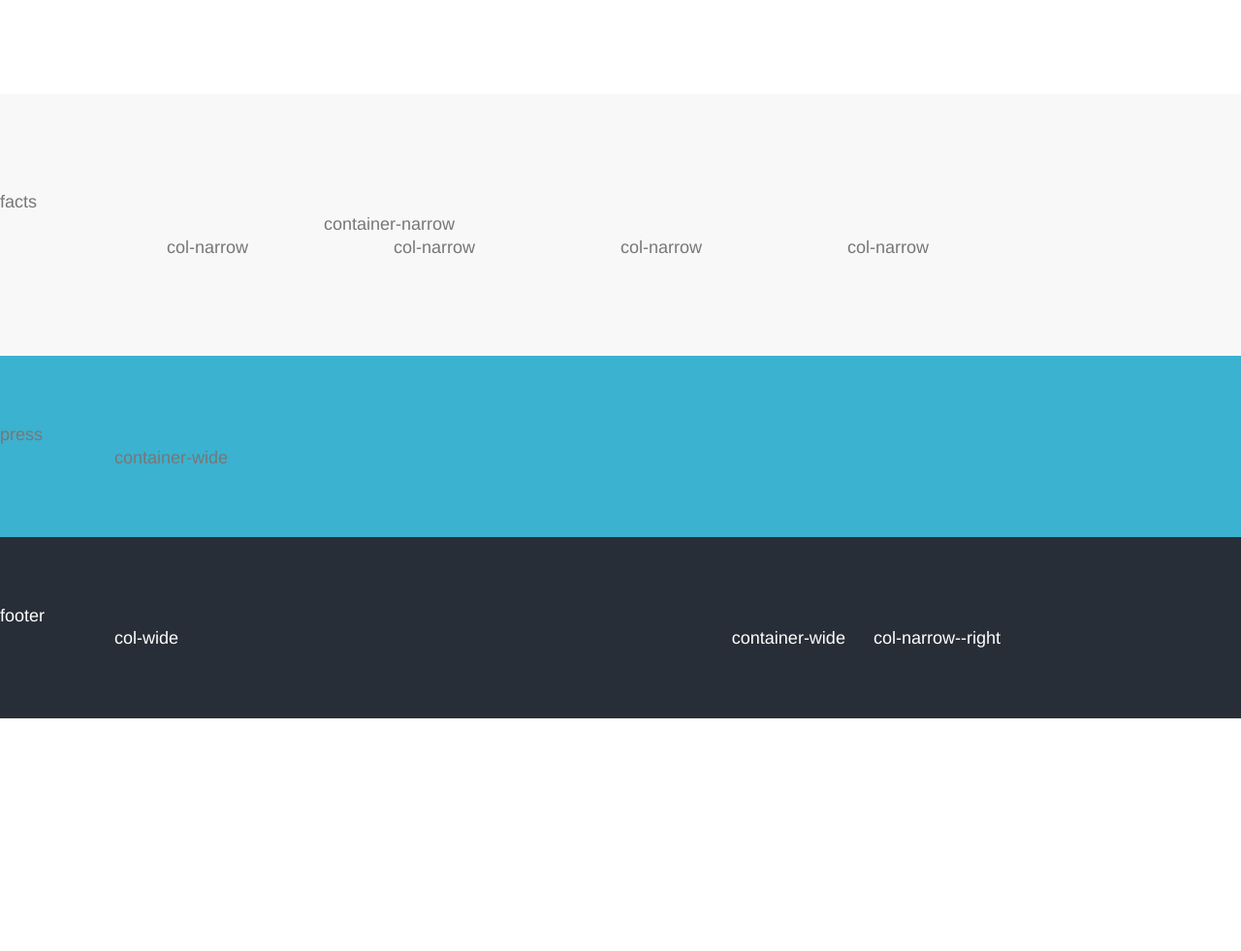
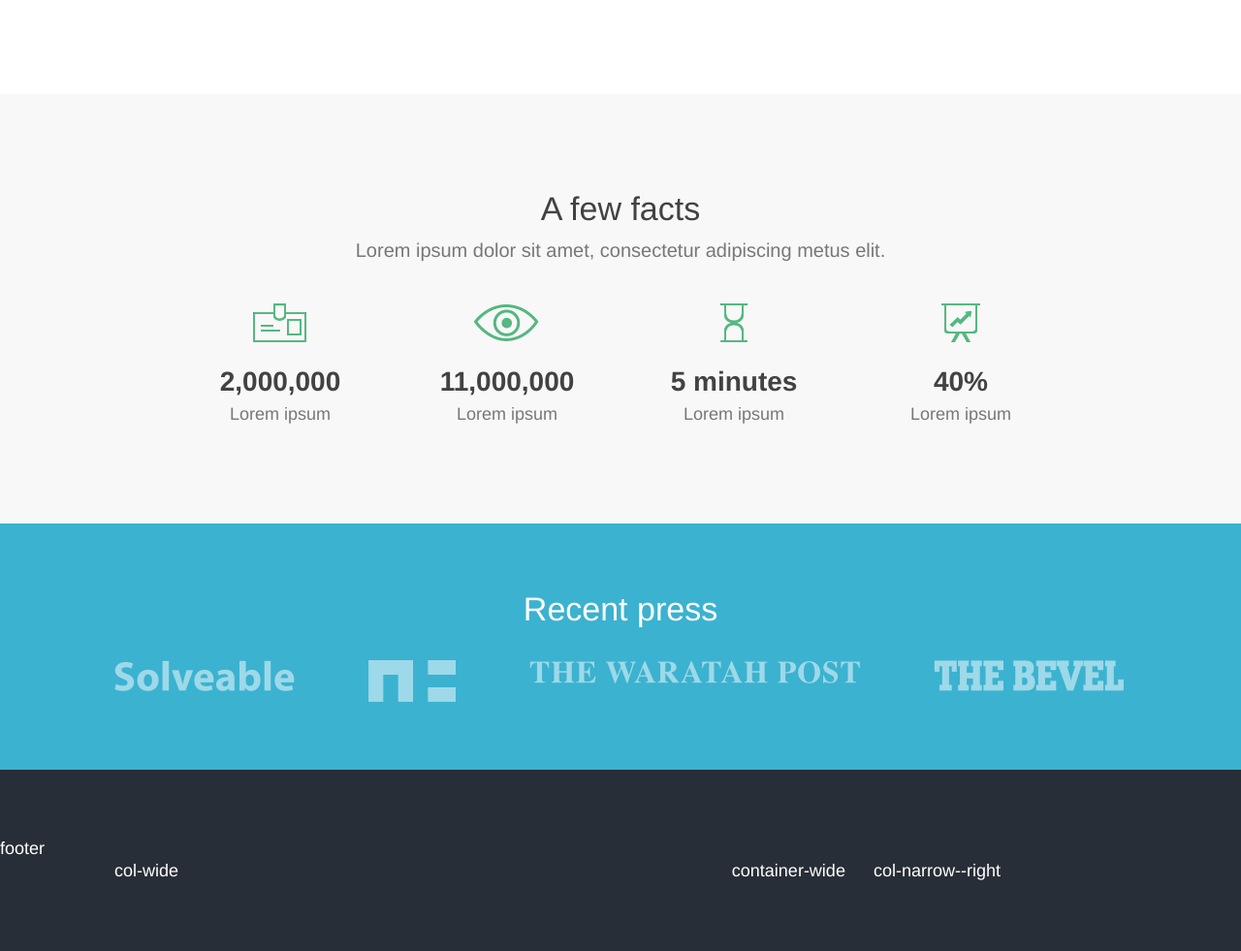
Before and after one commit to rafmosiolek/sitepoint-website-tutorial, a plain HTML site: page index.html in a window 1280 px wide. Shown: the part 2229-3210 px from the top of the page at 97% size. Before the commit the page ends 2970 px from the top, so only its background shows below. Drawn offline with Linux system fonts and the light colour scheme.

Commit message:
Facts and press modules styling

```diff
--- a/assets/css/modules.css
+++ b/assets/css/modules.css
@@ -273,10 +273,121 @@ testimonials
 facts
 ---------------------------- */
 
+.facts { text-align: center; }
+
+.facts-intro__heading
+{
+    margin: 0 0 .3em;
+    font-size: 1.5625em;
+    /* 25px/16px */
+}
+
+.facts-intro__text
+{
+    margin: 0 0 2em;
+    /* 32px/16px */
+}
+
+.facts-list__heading
+{
+    margin: 0 0 .25em;
+    /* 4px/16px */
+    font-size: 1.5em;
+    /* 24px/16px */
+    font-weight: bold;
+}
+
+.facts-list__text { margin: 0; }
+
+.facts-list__icons
+{
+    display: block;
+    width: 70px;
+    height: 44px;
+    margin: 0 auto 1.3333em;
+    /* 24px/16px */
+    background-repeat: no-repeat;
+    background-image: url(../img/icon-sprite.png);
+}
+
+.facts-list__id { background-position: 0 0; }
+.facts-list__eye { background-position: 0 -44px; }
+.facts-list__timer { background-position: 0 -88px; }
+.facts-list__chart { background-position: 0 -132px; }
+
+@media (min-width: 45em)
+{
+    .facts-intro__heading
+    {
+        font-size: 1.8889em;
+        /* 34px/18px */
+        font-weight: normal;
+    }
+
+    .facts-intro__text
+    {
+        margin: 0 0 2em;
+        /* 50px/20px */
+        font-size: 1.1111em;
+        /* 20px/18px */
+    }
+
+    .facts-list__heading
+    {
+        font-size: 1.5556em;
+        /* 28px/18px */
+    }
+}
+
+
 /* ----------------------------
 press
 ---------------------------- */
 
+.press { text-align: center; }
+
+.press__heading
+{
+    margin-bottom: 1em;
+    /* 25px/25px */
+    color: #fff;
+    font-size: 1.5625em;
+    /* 25px/16px */
+}
+
+.press__logos { margin-bottom: 2em; }
+.press__logos--bevel { margin-bottom: 0; }
+
+@media (min-width: 38em)
+{
+    .press__heading
+    {
+        font-size: 1.8889em;
+        /* 34px/18px */
+        font-weight: normal;
+    }
+
+    .press__logos
+    {
+        float: left;
+        margin: 0 7.2% 0 0;
+    }
+
+    .press__logos--solveable { width: 17.88%; }
+    .press__logos--nc { width: 8.65%; }
+    .press__logos--waratah { width: 32.78%; }
+    .press__logos--bevel
+    {
+        width: 18.84%;
+        margin: 0;
+     }
+}
+
+
+
+
+
+
 /* ----------------------------
 footer
 ---------------------------- */
--- a/index.html
+++ b/index.html
@@ -140,32 +140,59 @@
 	</div>
 
 	<!-- facts -->
-	<div class="row row--grey row--padding-wide">
-		facts
-		<section class="row container-narrow">
-			container-narrow
+	<div class="row row--grey row--padding-wide facts">
+		<section class="row container-narrow facts-intro">
+			<h3 class="facts-intro__heading">
+				A few facts
+			</h3>
+			<p class="facts-intro__text">
+				Lorem ipsum dolor sit amet, consectetur adipiscing metus elit.
+			</p>
 		</section>
-		<div class="row container-medium">
+		<div class="row container-medium facts-list">
 			<div class="col-narrow">
-				col-narrow
+				<span class="facts-list__icons facts-list__id"></span>
+				<h4 class="facts-list__heading">2,000,000</h4>
+				<p class="facts-list__text">Lorem ipsum</p>
 			</div>
 			<div class="col-narrow">
-				col-narrow
+				<span class="facts-list__icons facts-list__eye"></span>
+				<h4 class="facts-list__heading">11,000,000</h4>
+				<p class="facts-list__text">Lorem ipsum</p>
 			</div>
 			<div class="col-narrow">
-				col-narrow
+				<span class="facts-list__icons facts-list__timer"></span>
+				<h4 class="facts-list__heading">5 minutes</h4>
+				<p class="facts-list__text">Lorem ipsum</p>
 			</div>
 			<div class="col-narrow">
-				col-narrow
+				<span class="facts-list__icons facts-list__chart"></span>
+				<h4 class="facts-list__heading">40%</h4>
+				<p class="facts-list__text">Lorem ipsum</p>
 			</div>
 		</div>
 
 	</div>
 	<!-- press -->
-	<div class="row row--blue row--padding-medium">
-		press
+	<div class="row row--blue row--padding-medium press">
 		<section class="row container-wide">
-			container-wide
+			<h3 class="press__heading">
+				Recent press
+			</h3>
+			<div class="row">
+				<div class="press__logos press__logos--solveable">
+					<a href="#"><img src="assets/img/logo-solveable.png" alt="Solveable"></a>
+				</div>
+				<div class="press__logos press__logos--nc">
+					<a href="#"><img src="assets/img/logo-nc.png" alt="NC"></a>
+				</div>
+				<div class="press__logos press__logos--waratah">
+					<a href="#"><img src="assets/img/logo-waratah.png" alt="The Waratah Post"></a>
+				</div>
+				<div class="press__logos press__logos--bevel">
+					<a href="#"><img src="assets/img/logo-bevel.png" alt="The Bevel"></a>
+				</div>
+			</div>
 		</section>
 	</div>
 	<!-- footer -->
```
